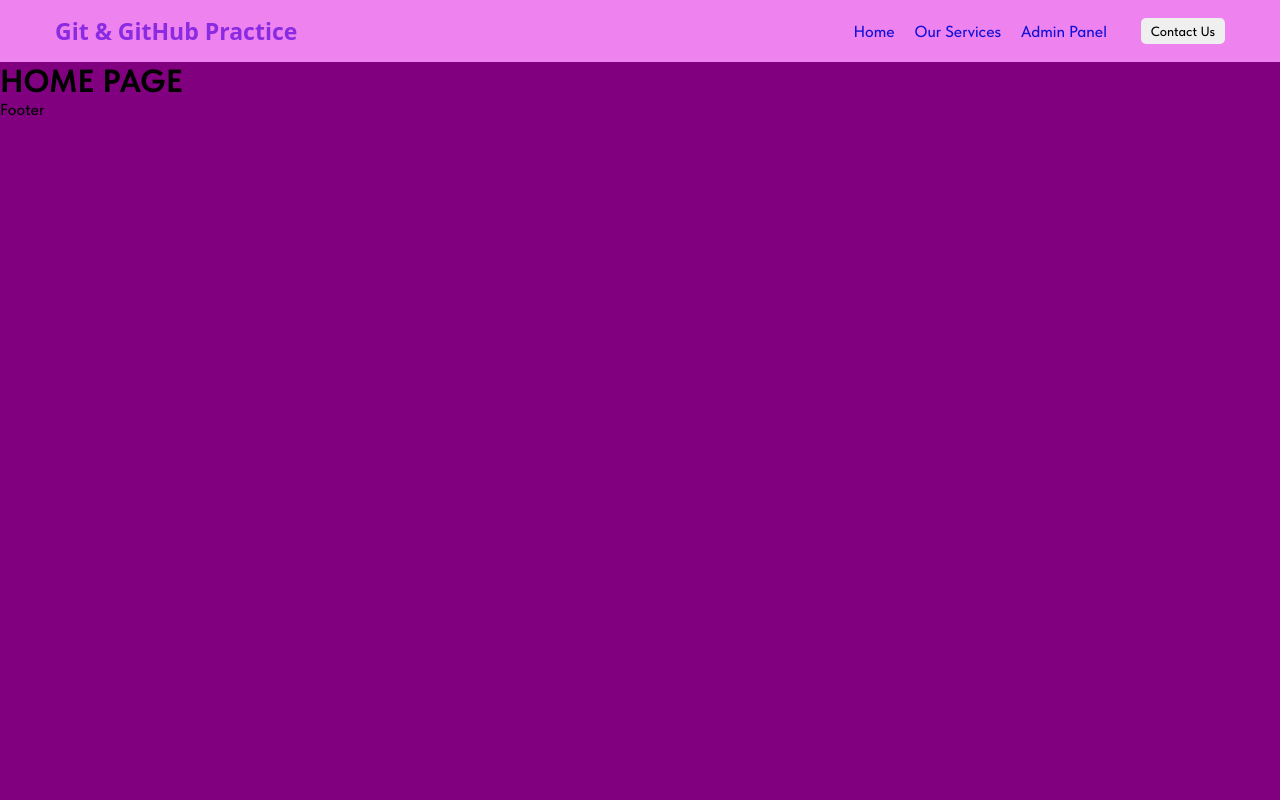
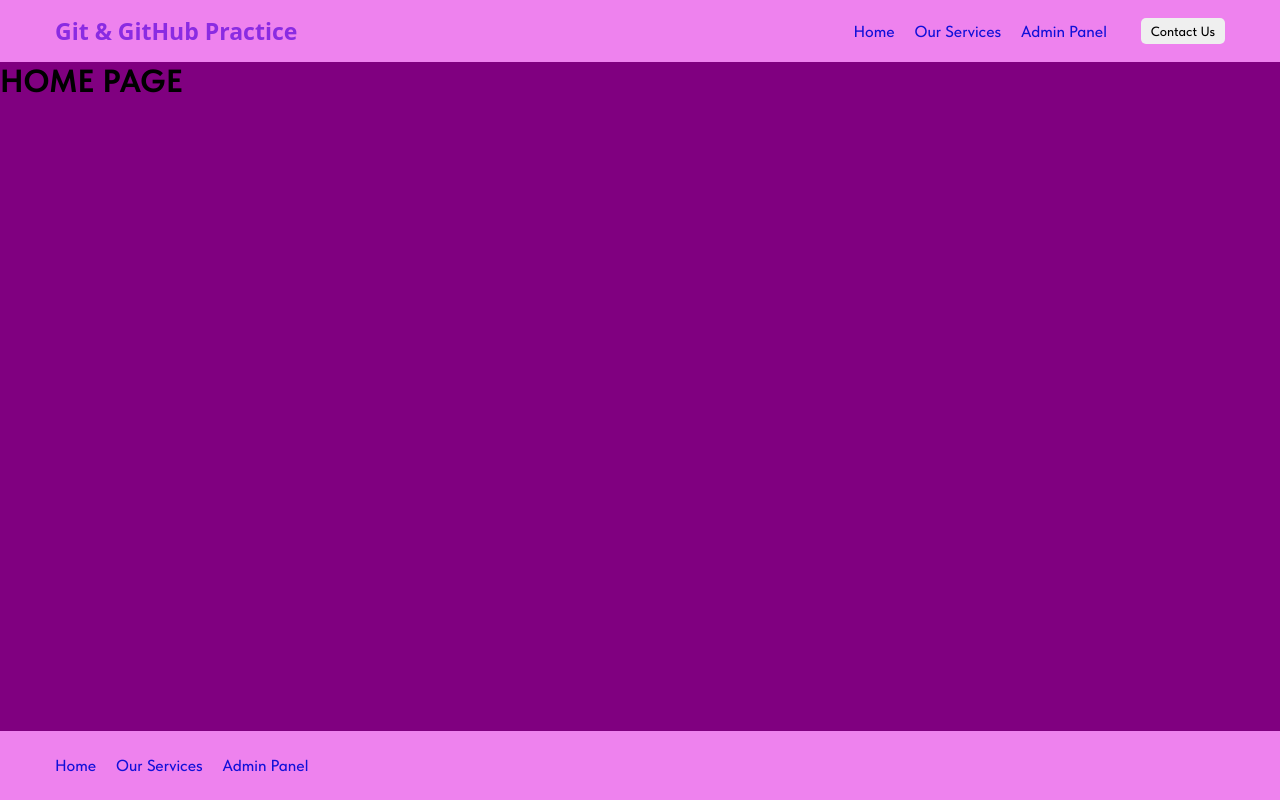
Before and after one commit to zh33nbekov/git_and_github, a Next.js app: page / in a window 1280 px wide. Built offline with nearby package versions, Linux system fonts and the light colour scheme.

Commit message:
refactor feature/footer

```diff
--- a/src/components/footer/Footer.tsx
+++ b/src/components/footer/Footer.tsx
@@ -1,10 +1,34 @@
-import React from 'react'
+import Link from 'next/link';
 import styles from './footer.module.css';
 
 const Footer = () => {
-  return (
-	 <div>Footer</div>
-  )
-}
+	return (
+		<div className={styles.footer}>
+			<div className='wrapper'>
+				<div className={styles.footer__wrapper}>
+					<nav className={styles.footer__nav}>
+						<ul className={styles.nav__list}>
+							<li className={styles.nav__item}>
+								<Link href='/' className={styles.nav__link}>
+									Home
+								</Link>
+							</li>
+							<li className={styles.nav__item}>
+								<Link href='/services' className={styles.nav__link}>
+									Our Services
+								</Link>
+							</li>
+							<li className={styles.nav__item}>
+								<Link href='/admin' className={styles.nav__link}>
+									Admin Panel
+								</Link>
+							</li>
+						</ul>
+					</nav>
+				</div>
+			</div>
+		</div>
+	);
+};
 
-export default Footer
+export default Footer;
--- a/src/components/footer/footer.module.css
+++ b/src/components/footer/footer.module.css
@@ -0,0 +1,19 @@
+.footer {
+	width: 100%;
+	padding: 25px 0;
+	background-color: violet;
+	position: fixed;
+	bottom: 0;
+}
+.nav__list {
+	display: flex;
+	list-style: none;
+	gap: 20px;
+}
+.nav__item {
+	/* margin-right: 1rem; */
+}
+.nav__link {
+	text-decoration: none;
+	color: rgb(16, 16, 217);
+}
```
